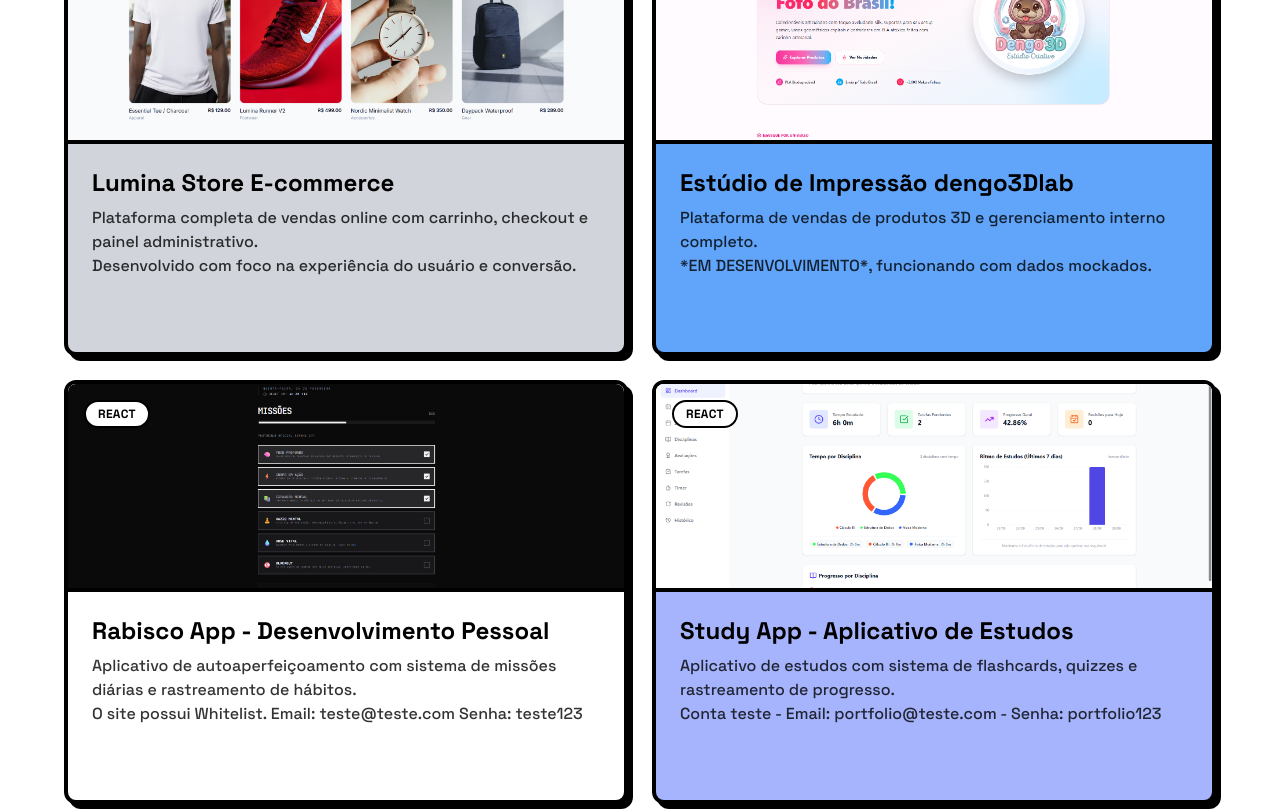
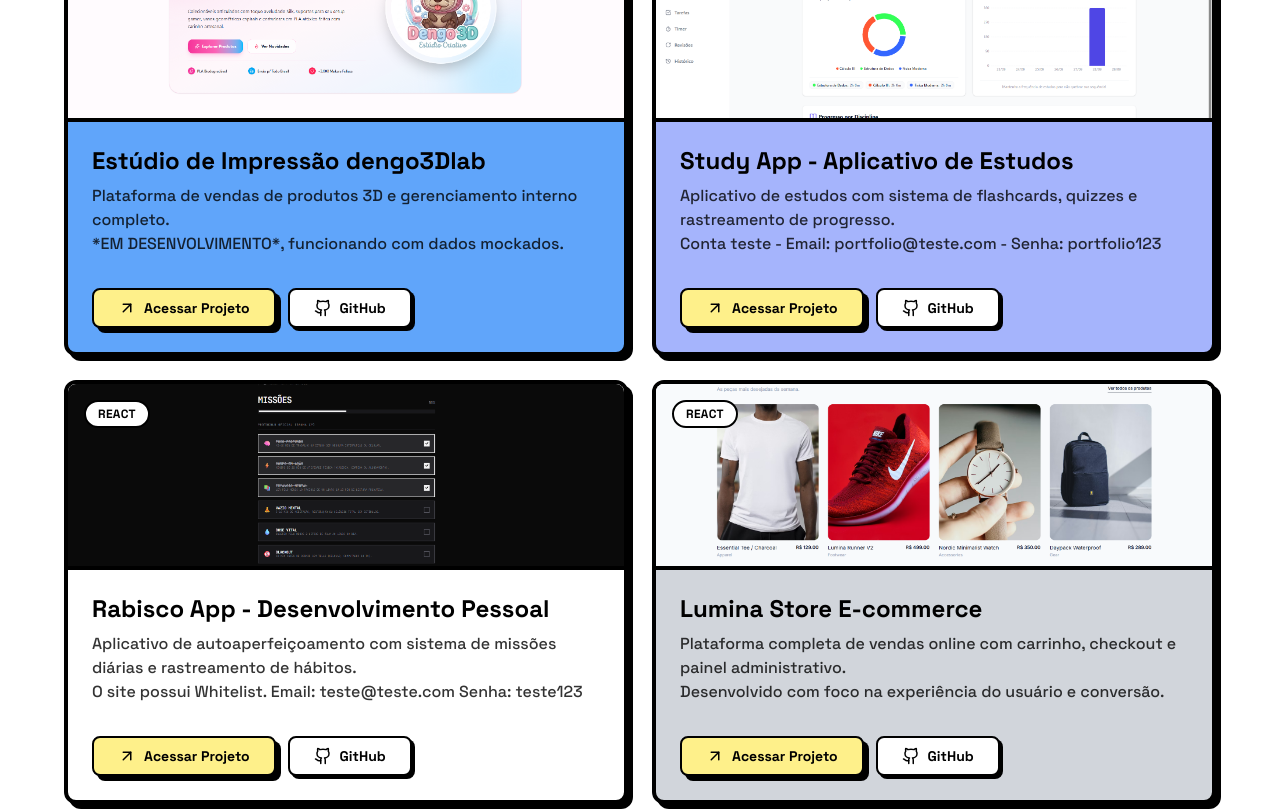
Before and after one commit to leonardobrahim/leonardo-brahim-portfolio, a React (Vite) app: page / in a window 1280 px wide. Shown: the part 1600-2411 px from the top of the page. Built offline with nearby package versions, Linux system fonts and the light colour scheme.

Commit message:
ajustando projetos

```diff
--- a/components/Projects.tsx
+++ b/components/Projects.tsx
@@ -2,7 +2,8 @@ import React from "react";
 import { motion } from "framer-motion";
 import { PROJECTS_DATA } from "../constants";
 import { Project } from "../types";
-import { ArrowUpRight } from "lucide-react";
+import { ArrowUpRight, Github } from "lucide-react";
+import NeoButton from "./ui/NeoButton";
 
 const ProjectCard: React.FC<{ project: Project }> = ({ project }) => {
   const spanClass =
@@ -13,14 +14,10 @@ const ProjectCard: React.FC<{ project: Project }> = ({ project }) => {
         : "md:col-span-1 md:row-span-1";
 
   return (
-    <motion.a
-      href={project.link || "#"}
-      target={project.link ? "_blank" : "_self"}
-      rel={project.link ? "noopener noreferrer" : ""}
+    <motion.div
       layoutId={`project-${project.id}`}
       whileHover={{ y: -8, transition: { type: "spring", stiffness: 300 } }}
-      // Adicionamos block e cursor-pointer para garantir que funciona como link
-      className={`${spanClass} ${project.color} group relative rounded-xl border-4 border-black shadow-neo overflow-hidden flex flex-col cursor-pointer transition-shadow hover:shadow-neo-lg no-underline block`}
+      className={`${spanClass} ${project.color} group relative rounded-xl border-4 border-black shadow-neo overflow-hidden flex flex-col transition-shadow hover:shadow-neo-lg`}
     >
       {/* Área da Imagem */}
       <div className="w-full h-32 md:h-1/2 min-h-[140px] border-b-4 border-black overflow-hidden relative bg-white">
@@ -34,11 +31,6 @@ const ProjectCard: React.FC<{ project: Project }> = ({ project }) => {
         <div className="absolute top-4 left-4 bg-white text-black border-2 border-black rounded-full px-3 py-1 text-xs font-bold uppercase tracking-wide z-10">
           {project.tags[0]}
         </div>
-
-        {/* Ícone de seta flutuante (aparece no hover) */}
-        <div className="absolute top-4 right-4 bg-black text-white p-2 rounded-full opacity-0 group-hover:opacity-100 transition-opacity duration-300 z-10">
-          <ArrowUpRight size={20} />
-        </div>
       </div>
 
       {/* Área de Texto */}
@@ -47,12 +39,42 @@ const ProjectCard: React.FC<{ project: Project }> = ({ project }) => {
           <h3 className="text-2xl font-black text-black mb-2 leading-tight">
             {project.title}
           </h3>
-          <p className="text-black/80 font-medium text-sm md:text-base whitespace-pre-line line-clamp-3">
+          <p className="text-black/80 font-medium text-sm md:text-base whitespace-pre-line line-clamp-3 mb-4">
             {project.description}
           </p>
         </div>
+
+        {/* Botões */}
+        <div className="flex flex-wrap gap-3 mt-auto pt-4">
+          {project.link && (
+            <a
+              href={project.link}
+              target="_blank"
+              rel="noopener noreferrer"
+              className="no-underline"
+            >
+              <NeoButton variant="primary" className="flex items-center gap-2 text-sm px-4 py-2">
+                <ArrowUpRight size={18} />
+                Acessar Projeto
+              </NeoButton>
+            </a>
+          )}
+          {project.github && (
+            <a
+              href={project.github}
+              target="_blank"
+              rel="noopener noreferrer"
+              className="no-underline"
+            >
+              <NeoButton variant="secondary" className="flex items-center gap-2 text-sm px-4 py-2">
+                <Github size={18} />
+                GitHub
+              </NeoButton>
+            </a>
+          )}
+        </div>
       </div>
-    </motion.a>
+    </motion.div>
   );
 };
 
--- a/constants.ts
+++ b/constants.ts
@@ -94,17 +94,6 @@ export const LANGUAGES_DATA: Language[] = [
 export const PROJECTS_DATA: Project[] = [
   {
     id: 1,
-    title: "Lumina Store E-commerce",
-    description:
-      "Plataforma completa de vendas online com carrinho, checkout e painel administrativo.\nDesenvolvido com foco na experiência do usuário e conversão.",
-    tags: ["React", "Node.js", "Stripe"],
-    color: "bg-gray-300",
-    size: "large",
-    link: "https://lumina-store-mu.vercel.app/#/",
-    image: "/lumina-store.png",
-  },
-  {
-    id: 2,
     title: "Estúdio de Impressão dengo3Dlab",
     description:
       "Plataforma de vendas de produtos 3D e gerenciamento interno completo.\n*EM DESENVOLVIMENTO*, funcionando com dados mockados.",
@@ -112,7 +101,20 @@ export const PROJECTS_DATA: Project[] = [
     color: "bg-blue-400",
     size: "large",
     link: "https://dengo3dlab.vercel.app/",
+    github: "https://github.com/leonardobrahim/dengo3dlab",
     image: "/dengo3dlab.png",
+  },
+  {
+    id: 2,
+    title: "Study App - Aplicativo de Estudos",
+    description:
+      "Aplicativo de estudos com sistema de flashcards, quizzes e rastreamento de progresso.\nConta teste - Email: portfolio@teste.com - Senha: portfolio123",
+    tags: ["React", "Educação", "Em Dev"],
+    color: "bg-indigo-300",
+    size: "large",
+    link: "https://study-platform-r3ymhlxf8-leonardobrahims-projects.vercel.app/",
+    github: "https://github.com/leonardobrahim/study-platform",
+    image: "/study-app.png",
   },
   {
     id: 3,
@@ -123,17 +125,19 @@ export const PROJECTS_DATA: Project[] = [
     color: "bg-white",
     size: "large",
     link: "https://rabisco-app.pages.dev/",
+    github: "https://github.com/leonardobrahim/rabisco-app",
     image: "/rabisco-app.png",
   },
   {
     id: 4,
-    title: "Study App - Aplicativo de Estudos",
+    title: "Lumina Store E-commerce",
     description:
-      "Aplicativo de estudos com sistema de flashcards, quizzes e rastreamento de progresso.\nConta teste - Email: portfolio@teste.com - Senha: portfolio123",
-    tags: ["React", "Educação", "Em Dev"],
-    color: "bg-indigo-300",
+      "Plataforma completa de vendas online com carrinho, checkout e painel administrativo.\nDesenvolvido com foco na experiência do usuário e conversão.",
+    tags: ["React", "Node.js", "Stripe"],
+    color: "bg-gray-300",
     size: "large",
-    link: "https://study-platform-r3ymhlxf8-leonardobrahims-projects.vercel.app/",
-    image: "/study-app.png",
-  },
+    link: "https://lumina-store-mu.vercel.app/#/",
+    github: "https://github.com/leonardobrahim/lumina-store",
+    image: "/lumina-store.png",
+  }
 ];
--- a/types.ts
+++ b/types.ts
@@ -6,6 +6,7 @@ export interface Project {
   color: string; // Tailwind bg color class
   size: "small" | "medium" | "large"; // For Bento Grid
   link?: string;
+  github?: string;
   image: string;
 }
 
```
